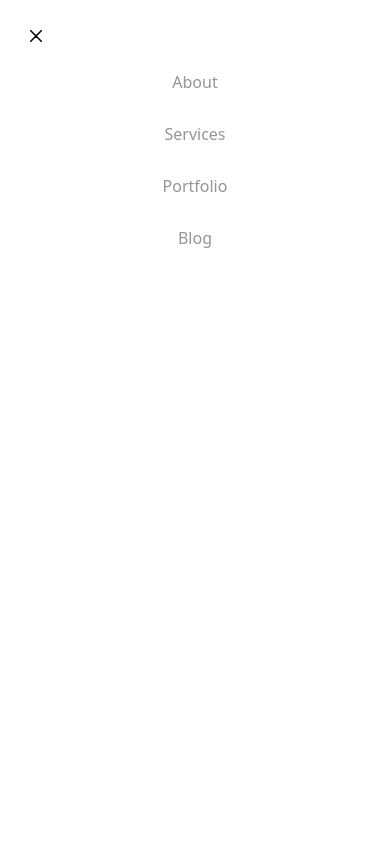
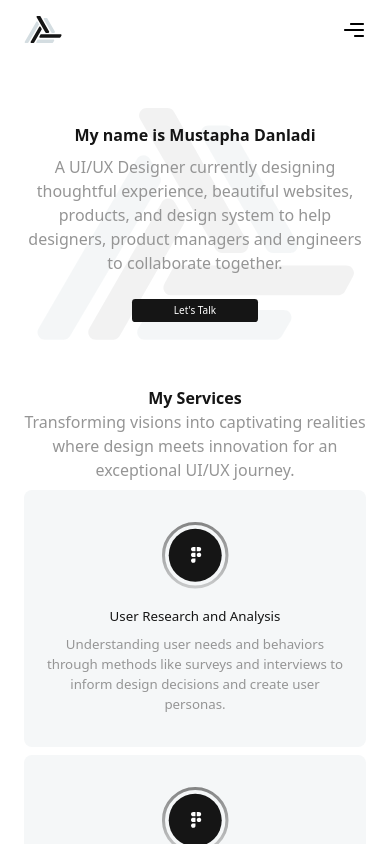
Before and after one commit to mmustaphak/ui-ux-portfolio, a React (Vite) app: page / in a window 390 px wide. Shown: the top 844 px of the page. Built offline with nearby package versions, Linux system fonts and the light colour scheme.

Commit message:
Added the functionality to open and close the hamburger menu

```diff
--- a/src/components/Header.jsx
+++ b/src/components/Header.jsx
@@ -2,8 +2,16 @@ import { Link, NavLink } from "react-router-dom"
 import logo from "../assets/logo.svg"
 import menu from "../assets/menu.svg"
 import close from "../assets/close-hamburger.svg"
+import { useState } from "react"
 
 export default function Header() {
+
+    const [isHamburger, setIsHamburger] = useState(false)
+
+    function handleToggle() {
+        setIsHamburger(oldIsHamburger => !oldIsHamburger)
+    }
+
 
     return (
         <header>
@@ -11,13 +19,18 @@ export default function Header() {
                 <Link to="/">
                     <img src={logo} alt="Mufteey Logo" />
                 </Link>
-                <img src={menu} alt="Open menu" />
+
+                <button onClick={handleToggle}>
+                    <img src={menu} alt="Open menu" />
+                </button>
             </nav>
 
-            <nav className="fixed top-0 p-[30px] flex flex-col items-center w-full h-lvh bg-white">
-                <button className="self-start">
+            <nav className={`${isHamburger === false && "hidden"} fixed top-0 p-[30px] flex flex-col items-center w-full h-lvh bg-white`}>
+
+                <button onClick={handleToggle} className="self-start">
                     <img src={close} alt="Close " />
                 </button>
+
                 <ul className="mt-7">
                     <NavLink to="about">
                         <li className="mx-auto w-fit text-center">About</li>
```
